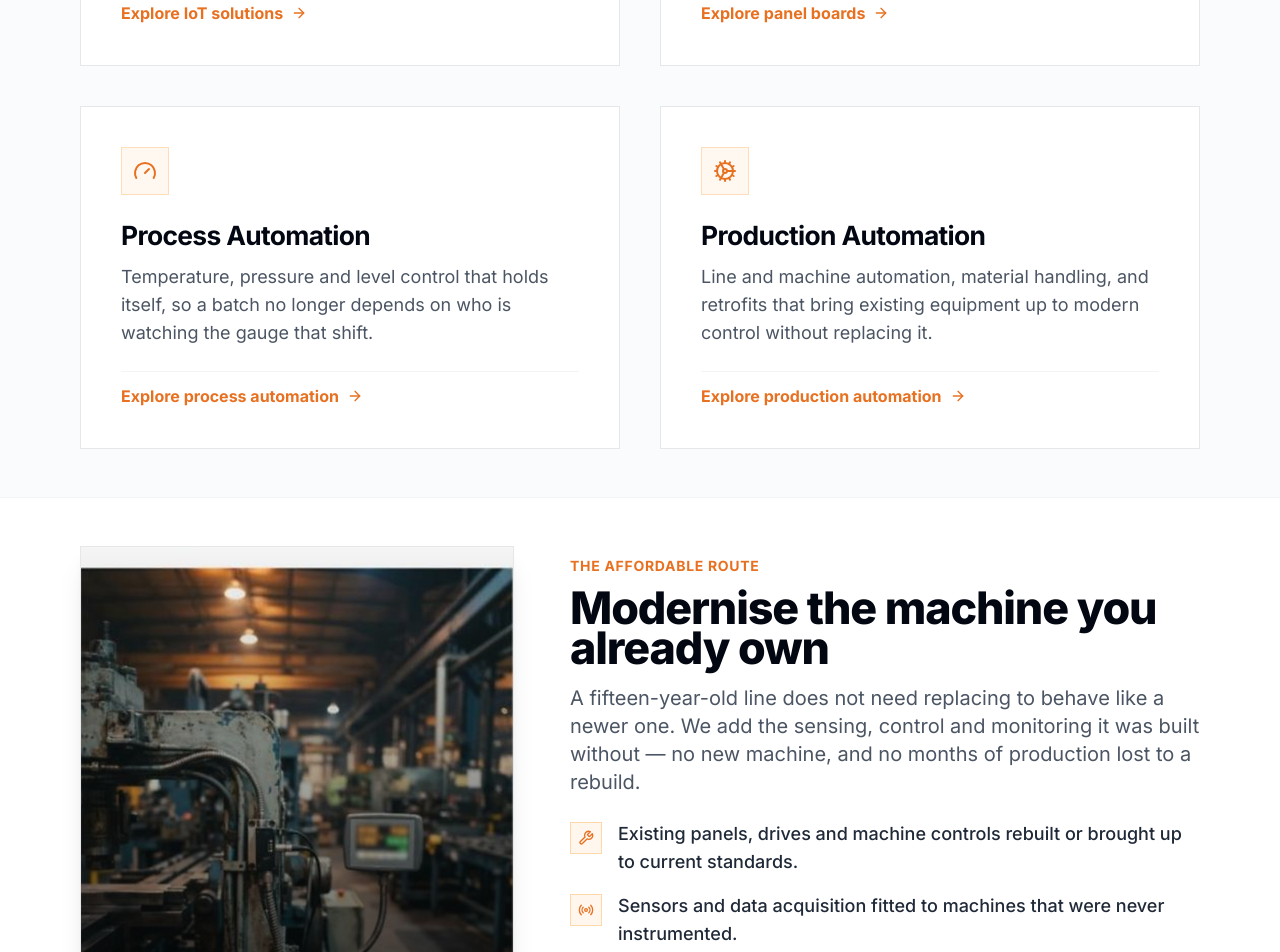
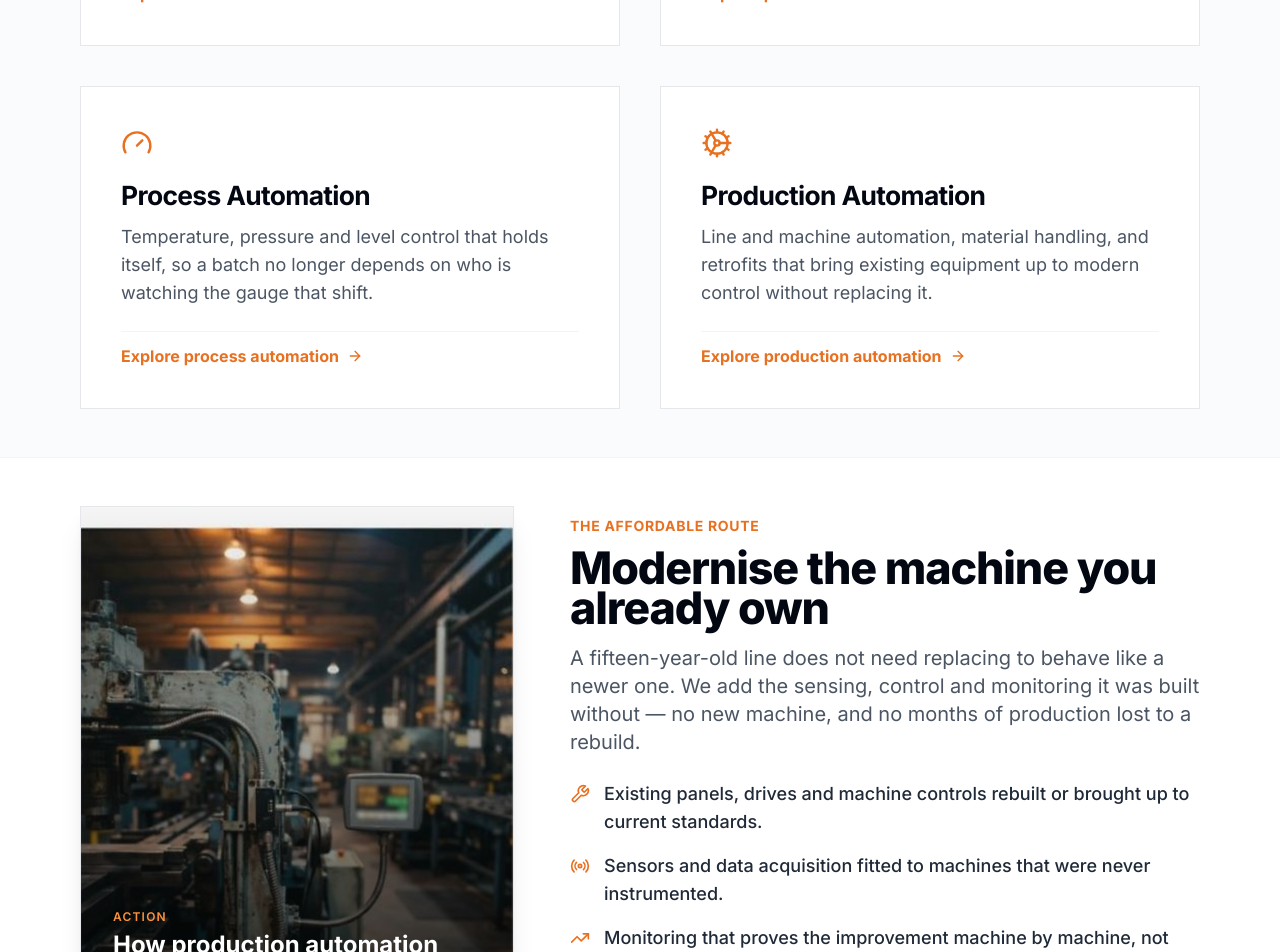
Before and after one commit to crabstertechnology/CT_new, a React (Vite) app: page / in a window 1280 px wide. Shown: the part 2560-3512 px from the top of the page. Built offline with nearby package versions, Linux system fonts and the light colour scheme.

Commit message:
style: remove surrounding boxes from icons across Services, Modernize, Footer, and ServiceDetail sections

```diff
--- a/src/components/Footer.jsx
+++ b/src/components/Footer.jsx
@@ -48,33 +48,33 @@ export default function Footer({ onOpenContact }) {
             </div>
 
             {/* Social Media Links */}
-            <div className="pt-2 flex items-center gap-3">
+            <div className="pt-2 flex items-center gap-4">
               <a
                 href="https://www.linkedin.com/company/crabster-technology"
                 target="_blank"
                 rel="noopener noreferrer"
-                className="w-9 h-9 rounded-none bg-gray-900 border border-gray-800 flex items-center justify-center text-gray-400 hover:text-[#E87121] hover:border-[#E87121] transition-all"
+                className="text-gray-400 hover:text-[#E87121] transition-colors"
                 aria-label="LinkedIn"
               >
-                <Linkedin className="w-4 h-4" />
+                <Linkedin className="w-5 h-5" />
               </a>
               <a
                 href="https://www.instagram.com/crabstertechnology/"
                 target="_blank"
                 rel="noopener noreferrer"
-                className="w-9 h-9 rounded-none bg-gray-900 border border-gray-800 flex items-center justify-center text-gray-400 hover:text-[#E87121] hover:border-[#E87121] transition-all"
+                className="text-gray-400 hover:text-[#E87121] transition-colors"
                 aria-label="Instagram"
               >
-                <Instagram className="w-4 h-4" />
+                <Instagram className="w-5 h-5" />
               </a>
               <a
                 href="https://www.youtube.com/@crabstertechnology"
                 target="_blank"
                 rel="noopener noreferrer"
-                className="w-9 h-9 rounded-none bg-gray-900 border border-gray-800 flex items-center justify-center text-gray-400 hover:text-[#E87121] hover:border-[#E87121] transition-all"
+                className="text-gray-400 hover:text-[#E87121] transition-colors"
                 aria-label="YouTube"
               >
-                <Youtube className="w-4 h-4" />
+                <Youtube className="w-5 h-5" />
               </a>
             </div>
           </div>
--- a/src/components/ModernizeSection.jsx
+++ b/src/components/ModernizeSection.jsx
@@ -74,15 +74,13 @@ export default function ModernizeSection({ onOpenContact }) {
               A fifteen-year-old line does not need replacing to behave like a newer one. We add the sensing, control and monitoring it was built without — no new machine, and no months of production lost to a rebuild.
             </p>
 
-            {/* Bullet Points with Crabster Orange Icons */}
+            {/* Bullet Points with Clean Crabster Orange Icons */}
             <div className="space-y-4 mb-9 max-w-2xl">
               {points.map((pt, idx) => {
                 const Icon = pt.icon;
                 return (
-                  <div key={idx} className="flex items-start gap-4">
-                    <div className="w-8 h-8 rounded-none bg-orange-50 text-[#E87121] flex items-center justify-center shrink-0 mt-0.5 border border-orange-200">
-                      <Icon className="w-4 h-4 stroke-[2]" />
-                    </div>
+                  <div key={idx} className="flex items-start gap-3.5">
+                    <Icon className="w-5 h-5 text-[#E87121] shrink-0 mt-1 stroke-[2]" />
                     <p className="text-base sm:text-lg text-gray-800 font-medium leading-relaxed">
                       {pt.text}
                     </p>
--- a/src/components/ServiceDetailPage.jsx
+++ b/src/components/ServiceDetailPage.jsx
@@ -195,12 +195,9 @@ export default function ServiceDetailPage({ serviceId, onBack, onNavigateService
             {service.deliverables.map((item, idx) => (
               <div
                 key={idx}
-                className="bg-white border border-gray-200/90 rounded-none p-8 hover:border-orange-300 hover:bg-orange-50/20 transition-all shadow-xs"
+                className="bg-white border border-gray-200/90 rounded-none p-8 hover:border-orange-300 hover:bg-orange-50/20 transition-all shadow-xs flex items-start gap-4"
               >
-                <div className="flex items-start gap-4">
-                  <div className="w-8 h-8 rounded-none bg-orange-50 text-[#E87121] flex items-center justify-center shrink-0 border border-orange-200 mt-1">
-                    <CheckCircle2 className="w-4 h-4 stroke-[2.5]" />
-                  </div>
+                <CheckCircle2 className="w-5 h-5 text-[#E87121] shrink-0 mt-0.5 stroke-[2]" />
                 <div>
                   <h3 className="text-xl font-bold text-gray-950 mb-2">
                     {item.title}
@@ -208,7 +205,6 @@ export default function ServiceDetailPage({ serviceId, onBack, onNavigateService
                   <p className="text-base text-gray-600 leading-relaxed">
                     {item.desc}
                   </p>
-                  </div>
                 </div>
               </div>
             ))}
--- a/src/components/ServicesSection.jsx
+++ b/src/components/ServicesSection.jsx
@@ -67,9 +67,9 @@ export default function ServicesSection({ onSelectService }) {
                 className="bg-white hover:bg-orange-50/20 border border-gray-200 hover:border-orange-200 rounded-none p-8 sm:p-10 flex flex-col justify-between shadow-xs transition-all duration-200 group"
               >
                 <div>
-                  {/* Icon Box */}
-                  <div className="w-12 h-12 rounded-none border border-orange-200/80 bg-orange-50/80 flex items-center justify-center text-[#E87121] shadow-xs mb-6 group-hover:scale-105 transition-transform">
-                    <Icon className="w-6 h-6 stroke-[2]" />
+                  {/* Icon - Clean without surrounding box */}
+                  <div className="text-[#E87121] mb-5 group-hover:scale-105 transition-transform">
+                    <Icon className="w-8 h-8 stroke-[1.8]" />
                   </div>
 
                   {/* Card Title */}
```
Lines whose indentation alone changed are shown as unchanged.
